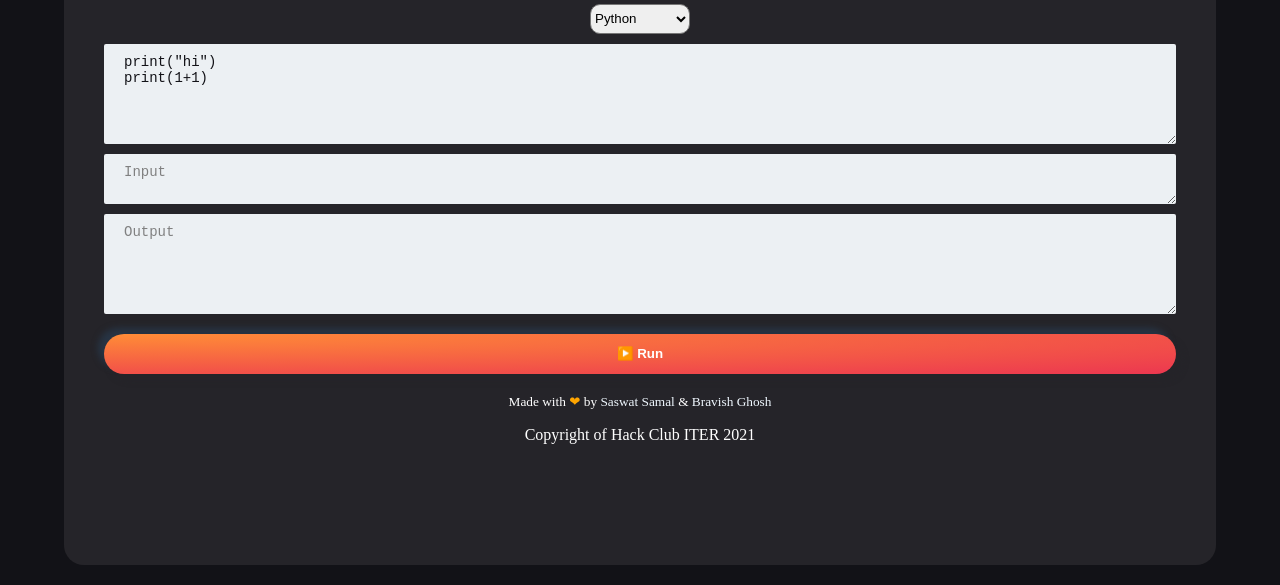
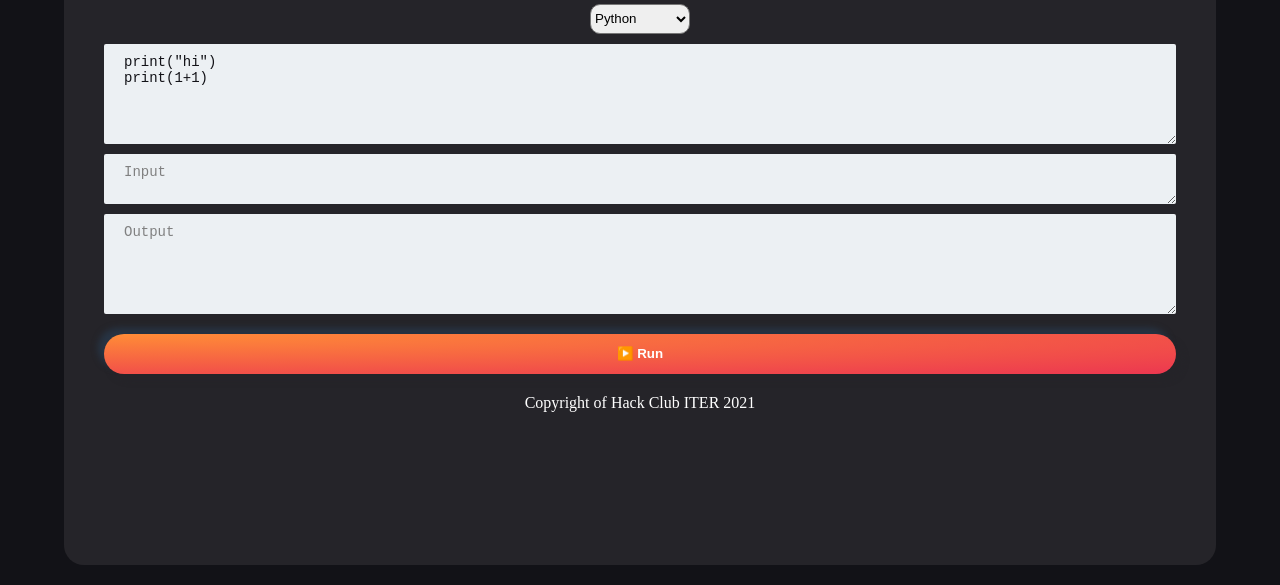
Before and after one commit to hackclubiter/onEditor, a plain HTML site: page index.html in a window 1280 px wide. Shown: the part 215-800 px from the top of the page. Drawn offline with nearby package versions, Linux system fonts and the light colour scheme; a web font is replaced by a local one.

Commit message:
[del] : Removed the footer

```diff
--- a/index.html
+++ b/index.html
@@ -36,7 +36,6 @@ print(1+1)
         <button id="run" onclick="run()">▶️ Run</button>
 
         <footer>
-            <p style="font-size: smaller;"> Made with <span style="color: orange;">❤</span>  by <a href="https://github.com/saswatsamal" style="color: aliceblue; text-decoration: none;">Saswat Samal</a> & <a href="https://github.com/LoopGlitch26" style="color: aliceblue; text-decoration: none;">Bravish Ghosh</a></p>
             <p>Copyright of Hack Club ITER 2021</p>
         </footer>
 
```
